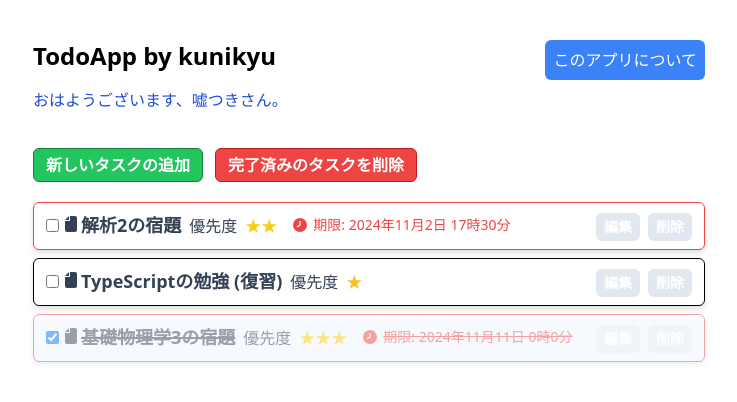
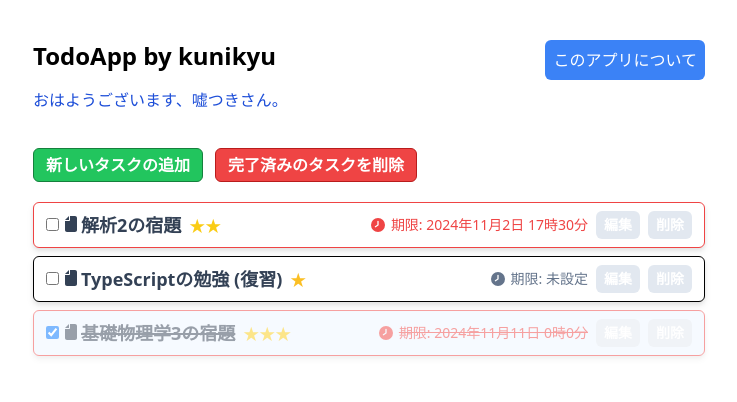
Before and after one commit to kunikyu/react-todo-app, a React (Vite) app: page / in a window 1280 px wide. Shown: the top 402 px of the page, without its empty margins (271-1008 px from the left). Built offline with nearby package versions, Linux system fonts and the light colour scheme.

Commit message:
レスポンシブを強化

```diff
--- a/src/TodoItem.tsx
+++ b/src/TodoItem.tsx
@@ -16,9 +16,9 @@ type Props = {
 };
 const num2star = (lie: boolean, n: number): JSX.Element => {
   if (lie) {
-    return <div className="ml-2 text-amber-400">{"★".repeat(4 - n)}</div>;
+    return <div className="mx-2 text-amber-400">{"★".repeat(4 - n)}</div>;
   } else {
-    return <div className="ml-2 text-yellow-400">{"★".repeat(4 - n)}</div>;
+    return <div className="mx-2 text-yellow-400">{"★".repeat(4 - n)}</div>;
   }
 };
 
@@ -38,7 +38,7 @@ const TodoItem = (props: Props) => {
       <div
         key={todo.id}
         className={twMerge(
-          "rounded-md border bg-white px-3 py-2 drop-shadow-md",
+          "flex rounded-md border bg-white px-3 py-2 drop-shadow-md items-center",
           todo.deadline
             ? dayjs(todo.deadline).isAfter(dayjs())
               ? dayjs(todo.deadline).isAfter(dayjs().add(1, "day"))
@@ -49,28 +49,35 @@ const TodoItem = (props: Props) => {
           todo.isDone && "bg-blue-50 opacity-50"
         )}
       >
-        <div className="flex items-baseline text-slate-700">
+        <div>
           <input
             type="checkbox"
             checked={todo.isDone}
             onChange={(e) => props.updateIsDone(todo.id, e.target.checked)}
             className="mr-1.5 cursor-pointer"
           />
-          <FontAwesomeIcon icon={faFile} flip="horizontal" className="mr-1" />
+        </div>
+        <div className="flex w-full items-center text-slate-700">
+          <div className="sm:flex sm:w-full">
+            <div className="flex items-baseline">
+              <FontAwesomeIcon
+                icon={faFile}
+                flip="horizontal"
+                className="mr-1"
+              />
               <div
                 className={twMerge(
-              "text-lg font-bold",
+                  "text-lg font-bold ",
                   todo.isDone && "line-through decoration-2"
                 )}
               >
                 {todo.name}
               </div>
-          <div className="ml-2">優先度 </div>
               {num2star(todo.lie, todo.priority)}
-          {todo.deadline && (
+            </div>
             <div
               className={twMerge(
-                "ml-4 flex items-center text-sm",
+                "ml-auto flex items-center text-sm",
                 dayjs(todo.deadline).isBefore(dayjs())
                   ? " text-red-500"
                   : " text-slate-500"
@@ -82,29 +89,33 @@ const TodoItem = (props: Props) => {
                 className="mr-1.5"
               />
               <div className={twMerge(todo.isDone && "line-through")}>
-                期限: {dayjs(todo.deadline).format("YYYY年M月D日 H時m分")}
+                {todo.deadline
+                  ? "期限: " +
+                    dayjs(todo.deadline).format("YYYY年M月D日 H時m分")
+                  : "期限: 未設定"}
               </div>
             </div>
-          )}
+          </div>
+          <div className="ml-auto flex w-auto sm:ml-0">
             <button
               onClick={() => {
                 setEditPopUpVisible(true);
                 if (todo.lie) props.setLiepopupState(3);
               }}
-            className="ml-auto mr-2 rounded-md bg-slate-200 px-2 py-1 text-sm font-bold text-white hover:bg-blue-500"
+              className="mx-2 w-11 rounded-md bg-slate-200 px-2 py-1 text-sm font-bold text-white hover:bg-blue-500"
             >
               編集
             </button>
             <button
               onClick={() => props.remove(todo.id)}
-            className="rounded-md bg-slate-200 px-2 py-1 text-sm font-bold text-white hover:bg-red-500"
+              className="w-11 rounded-md bg-slate-200 px-2 py-1 text-sm font-bold text-white hover:bg-red-500"
             >
               削除
             </button>
           </div>
-
+        </div>
+      </div>
       <div className="ml-5 font-bold">{todo.memo}</div>
-      </div>
     </div>
   );
 };
```
Also changed, not shown: 2 other files (tests, documents, lock files or other folders). Lines whose indentation alone changed are shown as unchanged.
